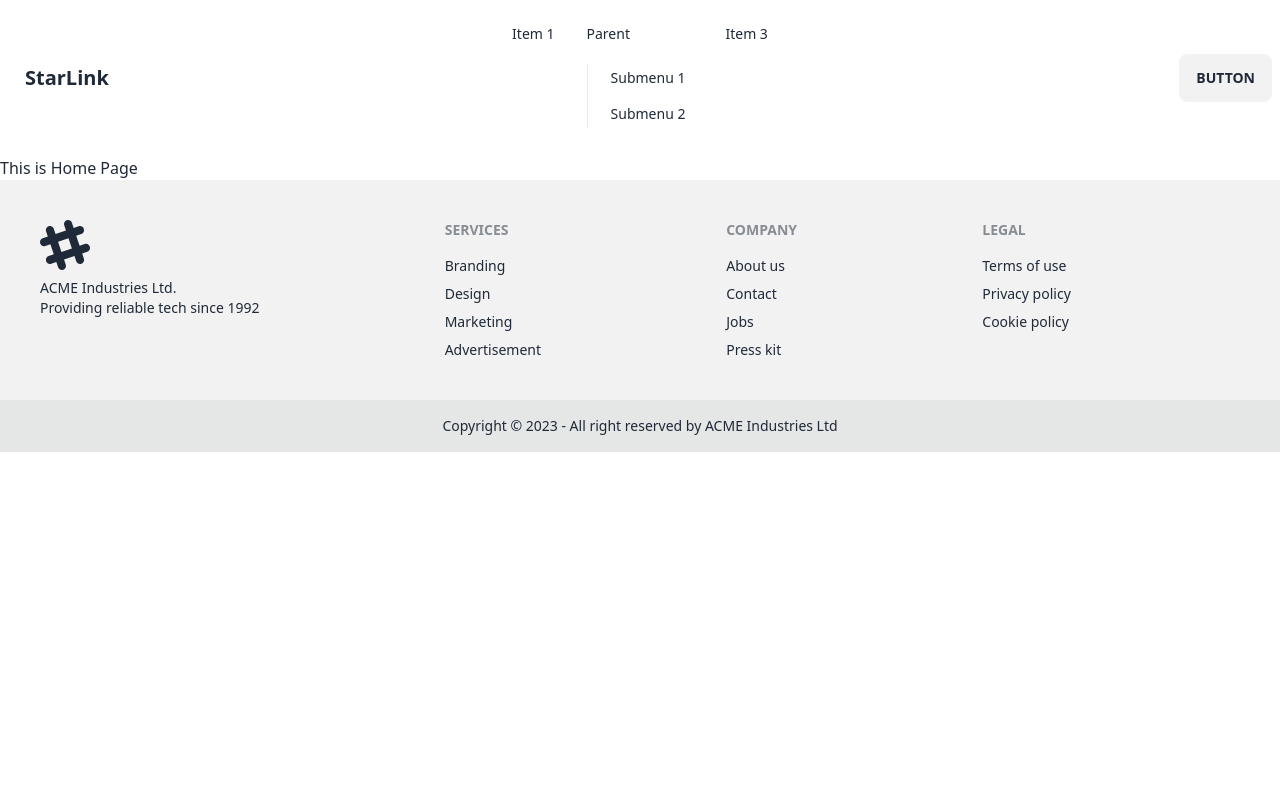
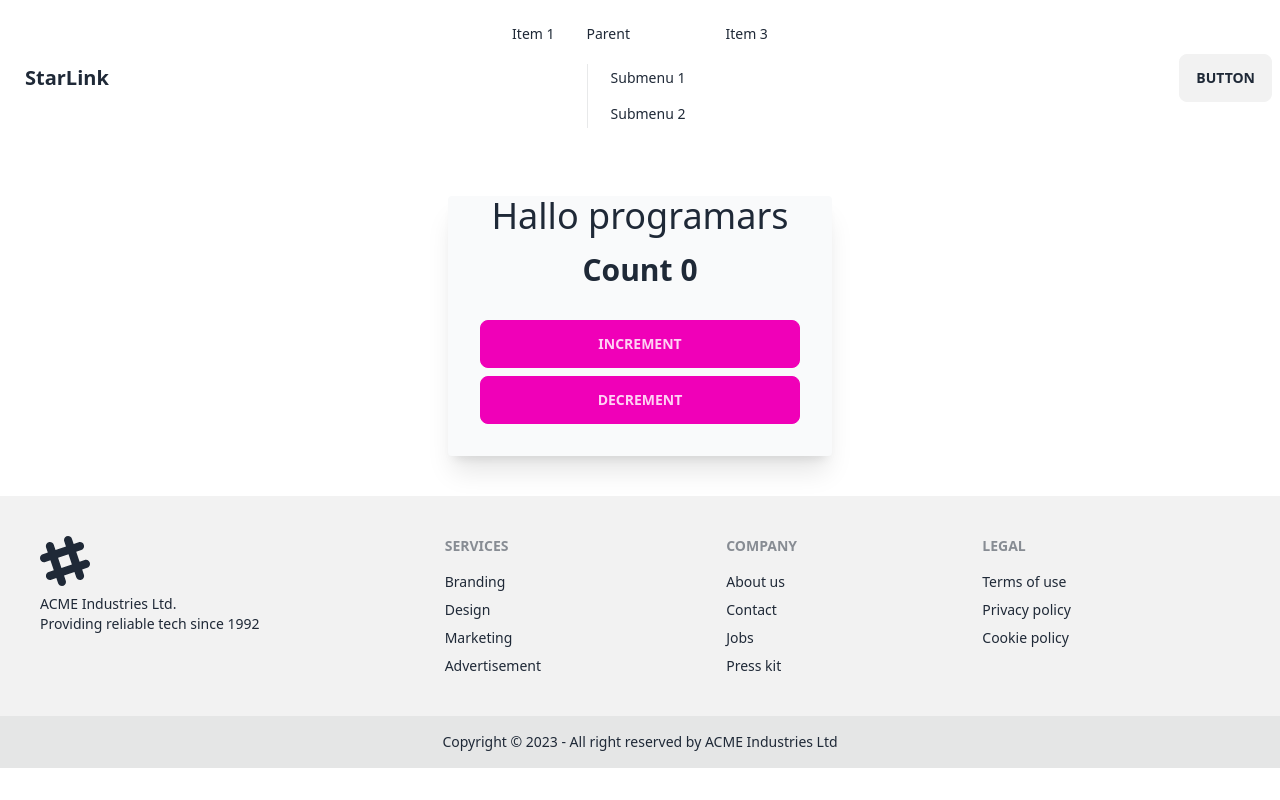
Before and after one commit to sumon2807/video-streaming-client, a React (Vite) app: page / in a window 1280 px wide. Built offline with nearby package versions, Linux system fonts and the light colour scheme.

Commit message:
redux setup done

```diff
--- a/package.json
+++ b/package.json
@@ -10,11 +10,14 @@
     "preview": "vite preview"
   },
   "dependencies": {
+    "@reduxjs/toolkit": "^1.9.5",
     "localforage": "^1.10.0",
     "match-sorter": "^6.3.1",
     "react": "^18.2.0",
     "react-dom": "^18.2.0",
+    "react-redux": "^8.1.2",
     "react-router-dom": "^6.14.2",
+    "redux": "^4.2.1",
     "sort-by": "^1.2.0"
   },
   "devDependencies": {
--- a/src/Pages/Home/Home/Home.jsx
+++ b/src/Pages/Home/Home/Home.jsx
@@ -1,11 +1,33 @@
-import React from 'react';
+import React from "react";
+import { useDispatch, useSelector } from "react-redux";
+import { increment, decrement } from "../../../redux/features/counter";
 
 const Home = () => {
-    return (
-        <div>
-            <h2>This is Home Page</h2>
+  const count = useSelector((state) => state.count);
+  const dispatch = useDispatch();
+
+  const incrementHandler = () => {
+    dispatch(increment());
+  };
+  const decrementHandler = () => {
+    dispatch(decrement());
+  };
+  return (
+    <div>
+      <div className="bg-gray-50 shadow-xl rounded max-w-sm mx-auto my-10">
+        <h1 className="text-4xl text-center">Hallo programars</h1>
+        <h1 className="text-3xl font-bold text-center pt-4 ">Count {count.count}</h1>
+        <div className="card-body  ">
+          <button className="btn btn-secondary" onClick={incrementHandler}>
+            Increment
+          </button>
+          <button className="btn btn-secondary" onClick={decrementHandler}>
+            Decrement
+          </button>
         </div>
-    );
+      </div>
+    </div>
+  );
 };
 
 export default Home;
--- a/src/main.jsx
+++ b/src/main.jsx
@@ -1,15 +1,19 @@
-import React from 'react'
-import ReactDOM from 'react-dom/client'
-import './index.css'
-import {
-  RouterProvider,
-} from "react-router-dom";
-import { router } from './Routes/Routes';
+import React from "react";
+import ReactDOM from "react-dom/client";
+import "./index.css";
+import { RouterProvider } from "react-router-dom";
+import { router } from "./Routes/Routes";
+import { Provider } from "react-redux";
+import store from "./redux/store/configStore";
 
-ReactDOM.createRoot(document.getElementById('root')).render(
+ReactDOM.createRoot(document.getElementById("root")).render(
   <React.StrictMode>
-    <div className=' max-w-screen-xl mx-auto'>
-      <RouterProvider router={router} />
-    </div>
-  </React.StrictMode>,
-)
+    <Provider store={store}>
+      <RouterProvider router={router}>
+        <div className=" max-w-screen-xl mx-auto">
+          <RouterProvider router={router} />
+        </div>
+      </RouterProvider>
+    </Provider>
+  </React.StrictMode>
+);
--- /dev/null
+++ b/src/redux/features/counter.js
@@ -0,0 +1,18 @@
+import { createSlice } from "@reduxjs/toolkit";
+const initialState = { count: 0 };
+
+const counterSlice = createSlice({
+  name: "counter",
+  initialState,
+  reducers: {
+    increment: (state, action) => {
+      state.count++;
+    },
+    decrement: (state, action) => {
+      state.count--;
+    },
+  },
+});
+
+export default counterSlice;
+export const { increment, decrement } = counterSlice.actions;
--- /dev/null
+++ b/src/redux/store/configStore.js
@@ -0,0 +1,10 @@
+import { configureStore } from "@reduxjs/toolkit";
+import counterSlice from "../features/counter";
+const store = configureStore({
+  reducer: {
+    count: counterSlice.reducer,
+  },
+  middleware: (getDefaultMiddleware) => getDefaultMiddleware().concat(),
+});
+
+export default store;
```
Also changed, not shown: 1 other file (tests, documents, lock files or other folders).
